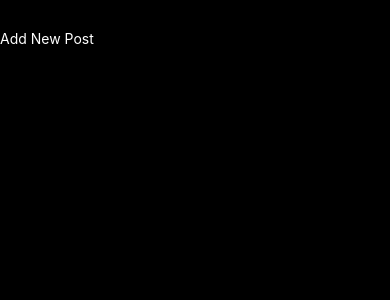
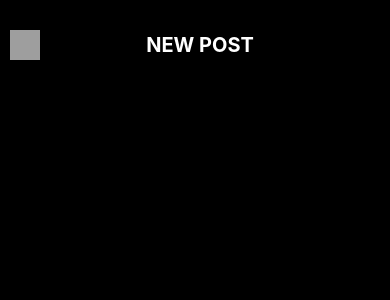
Before and after one commit to shafique17z/cpInstagram, a React Native app: screen / in a window 390 px wide. Shown: the top 300 px of the page. Built offline with nearby package versions, Linux system fonts and the light colour scheme; grey boxes are pictures that could not be loaded.

Commit message:
On Formik Uploader Now

```diff
--- a/components/newPost/AddNewPost.js
+++ b/components/newPost/AddNewPost.js
@@ -1,17 +1,44 @@
 import React from "react";
-import { View, Text, StyleSheet } from "react-native";
+import { View, Text, StyleSheet, Image, TouchableOpacity } from "react-native";
 
-function AddNewPost() {
-  return (
-    <View style={styles.container}>
-      <Text style={styles.text}>Add New Post</Text>
-    </View>
-  );
-}
+const AddNewPost = () => (
+  <View style={styles.container}>
+    <Header />
+  </View>
+);
+
+const Header = () => (
+  <View style={styles.headerContainer}>
+    <TouchableOpacity>
+      <Image
+        source={{
+          uri: "https://img.icons8.com/ios-glyphs/90/ffffff/back.png",
+        }}
+        style={{
+          width: 30,
+          height: 30,
+        }}
+      />
+    </TouchableOpacity>
+    <Text style={styles.headerText}>NEW POST</Text>
+    <Text></Text>
+  </View>
+);
 
 const styles = StyleSheet.create({
-  text: {
+  container: {
+    marginHorizontal: 10,
+  },
+  headerContainer: {
+    flexDirection: "row",
+    justifyContent: "space-between",
+    alignItems: "center",
+  },
+  headerText: {
     color: "white",
+    fontSize: 20,
+    fontWeight: "700",
+    marginRight: 20,
   },
 });
 
```
